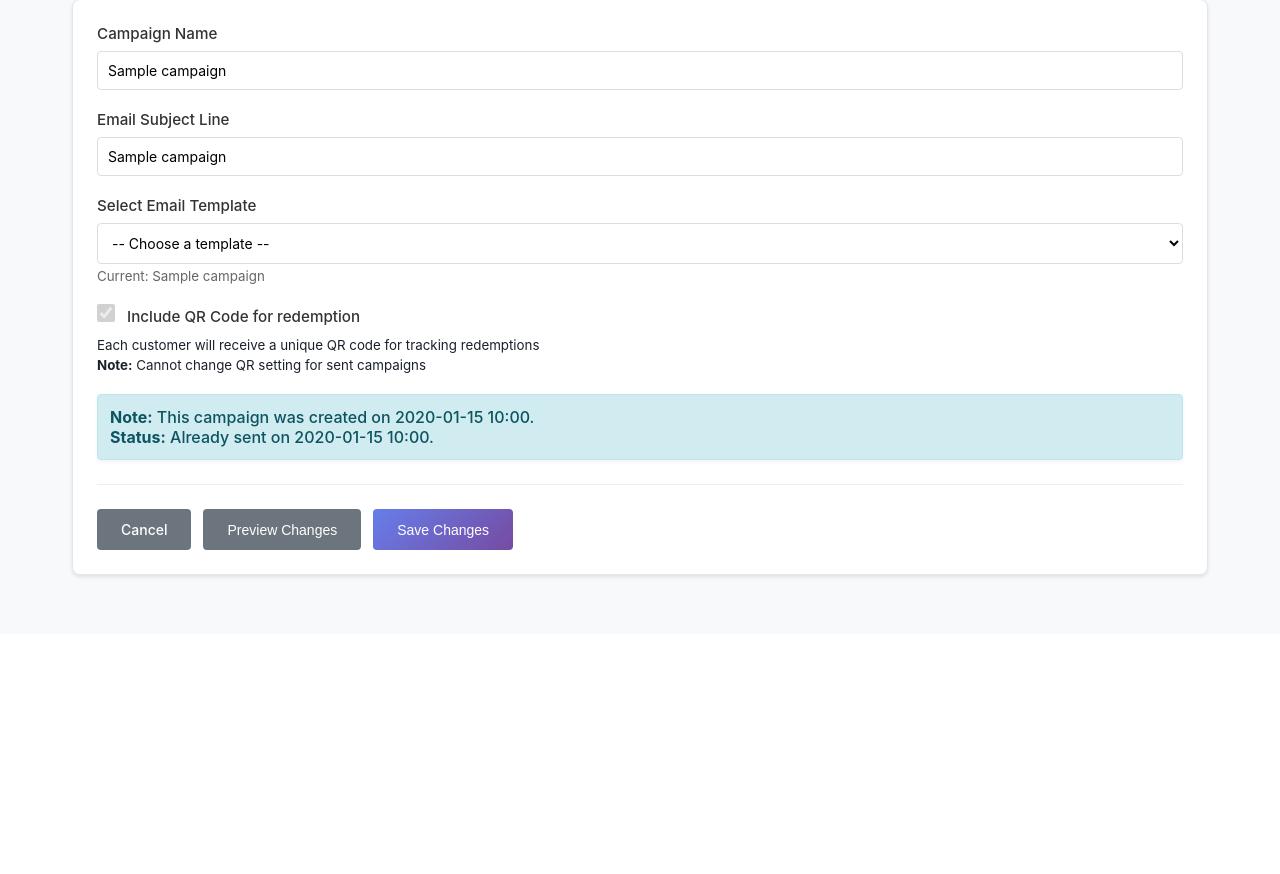
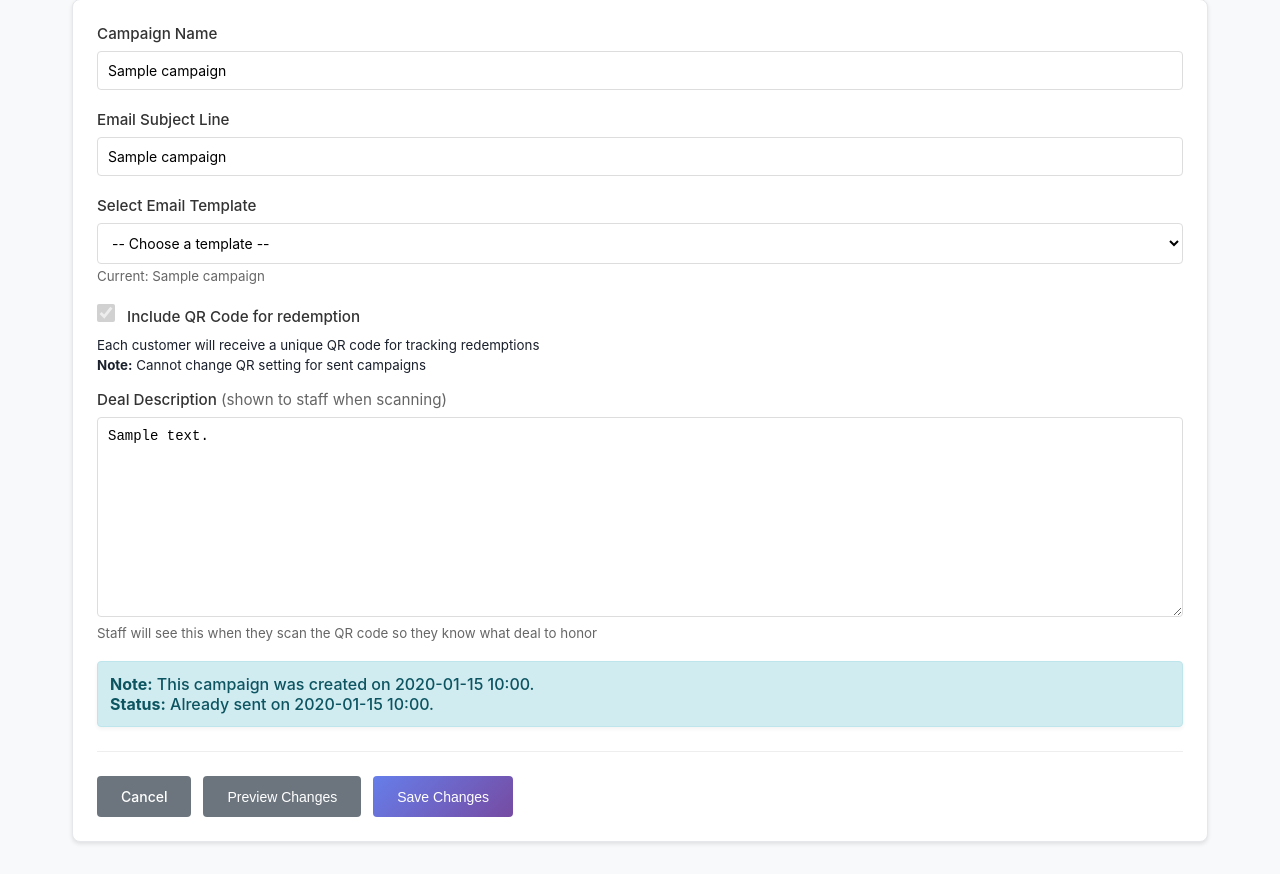
Before and after one commit to kcdjmaxx/MaxxConnect, a Flask app: page /campaign/edit/1 in a window 1280 px wide. Shown: the part 166-1040 px from the top of the page. Before the commit the page ends 745 px from the top, so only its background shows below. Run offline with Flask 3, Linux system fonts and the light colour scheme; tables that the repository leaves empty hold one stand-in row (values such as "Sample post"); parts of the project's set-up code (start-up, migrations or seed data) failed here and were passed over.

Commit message:
Add deal description field for QR code campaigns
- Add deal_description column to Campaign model
- Show deal description input when QR code is enabled in campaign create/edit
- Return deal_description in QR validation API response
- Display deal prominently in scanner page with highlighted styling

Staff can now see what deal to honor when scanning a customer's QR code.

NOTE: Requires database migration:
ALTER TABLE campaigns ADD COLUMN deal_description TEXT;

Co-Authored-By: Claude Opus 4.5 <noreply@anthropic.com>

```diff
--- a/app.py
+++ b/app.py
@@ -723,12 +723,14 @@ def campaign_new():
 
             # Create campaign
             has_qr_code = request.form.get('has_qr_code') == 'on'
+            deal_description = request.form.get('deal_description', '').strip() if has_qr_code else None
             campaign = Campaign(
                 name=name,
                 subject=subject,
                 template_name=template,
                 html_content=html_content,
                 has_qr_code=has_qr_code,
+                deal_description=deal_description,
                 status='draft'
             )
             db.add(campaign)
@@ -857,6 +859,12 @@ def campaign_edit(campaign_id):
 
             if campaign.status != 'sent':
                 campaign.has_qr_code = new_has_qr_code
+
+            # Update deal description (can be updated even for sent campaigns)
+            if new_has_qr_code:
+                campaign.deal_description = request.form.get('deal_description', '').strip() or None
+            else:
+                campaign.deal_description = None
 
             # Re-render template if template changed OR QR setting changed
             if template != campaign.template_name or qr_setting_changed:
--- a/backend/models.py
+++ b/backend/models.py
@@ -111,6 +111,7 @@ class Campaign(Base):
     template_name = Column(String(255), nullable=True)  # Email template filename
     html_content = Column(Text, nullable=False)
     has_qr_code = Column(Boolean, default=False)  # Whether campaign includes QR codes
+    deal_description = Column(Text, nullable=True)  # Description of deal for staff display
     status = Column(String(50), default='draft')  # draft, sent, sending
     sent_date = Column(DateTime, nullable=True)
     created_at = Column(DateTime, default=func.now())
--- a/backend/services/redemption_service.py
+++ b/backend/services/redemption_service.py
@@ -95,6 +95,7 @@ def validate(db, token):
             'campaign_id': campaign.id,
             'campaign_name': campaign.name,
             'campaign_subject': campaign.subject,
+            'deal_description': campaign.deal_description,
             'expires_at': qr_code.expires_at.isoformat(),
             'usage_count': qr_code.usage_count,
             'max_usage': qr_code.max_usage
--- a/templates/campaign_edit.html
+++ b/templates/campaign_edit.html
@@ -54,6 +54,18 @@
                 <br><strong>Note:</strong> Cannot change QR setting for sent campaigns
                 {% endif %}
             </small>
+
+            <div id="deal-description-group" style="{% if not campaign.has_qr_code %}display: none;{% endif %} margin-top: 16px;">
+                <label for="deal_description" style="display: block; margin-bottom: 8px;">
+                    Deal Description <span style="color: #666; font-weight: normal;">(shown to staff when scanning)</span>
+                </label>
+                <textarea id="deal_description" name="deal_description" rows="2"
+                          placeholder="e.g., Buy one burger, get one FREE"
+                          style="width: 100%; padding: 10px; border: 1px solid #ddd; border-radius: 4px; font-size: 14px; resize: vertical;">{{ campaign.deal_description or '' }}</textarea>
+                <small style="color: #666; display: block; margin-top: 4px;">
+                    Staff will see this when they scan the QR code so they know what deal to honor
+                </small>
+            </div>
         </div>
 
         <div class="alert alert-info">
@@ -153,4 +165,12 @@
     border: 1px solid #f5c6cb;
 }
 </style>
+
+<script>
+// Show/hide deal description field based on QR code checkbox
+document.getElementById('has_qr_code').addEventListener('change', function(e) {
+    const dealDescGroup = document.getElementById('deal-description-group');
+    dealDescGroup.style.display = e.target.checked ? 'block' : 'none';
+});
+</script>
 {% endblock %}
```
Also changed, not shown: templates/campaign_create.html (+18 -0 lines), templates/staff_redeem.html (+38 -0 lines).
